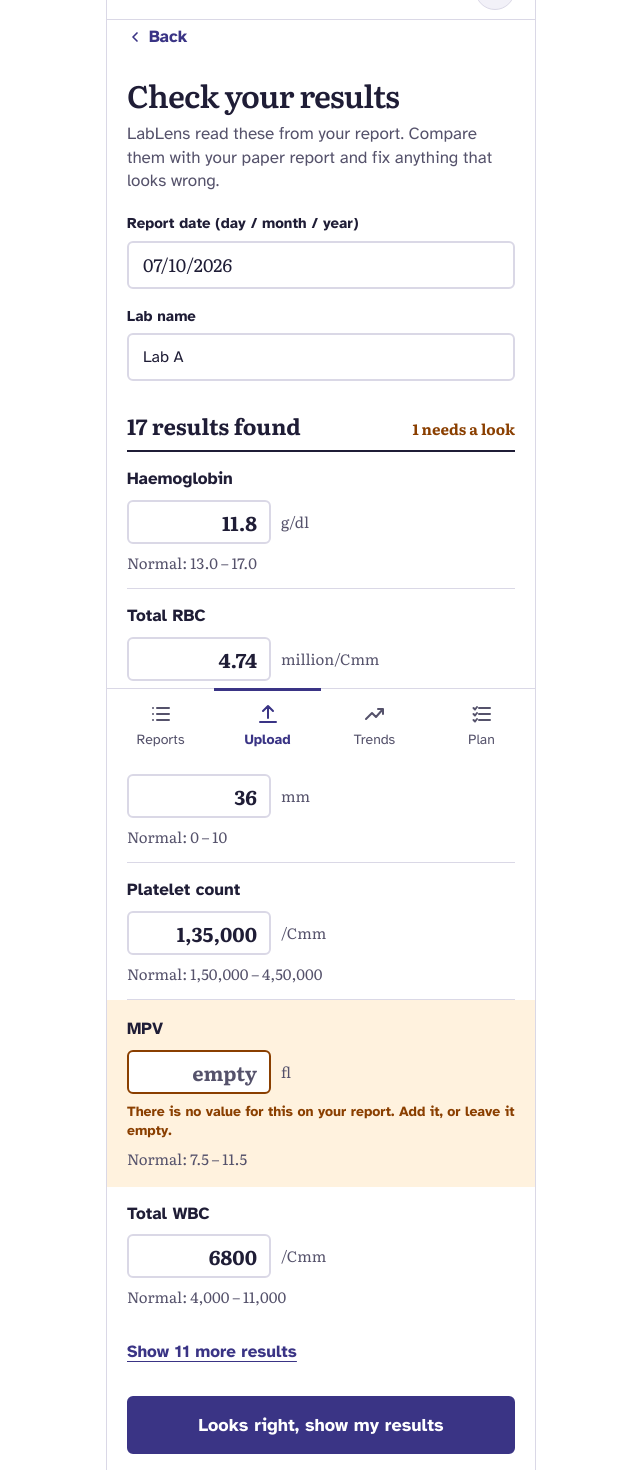
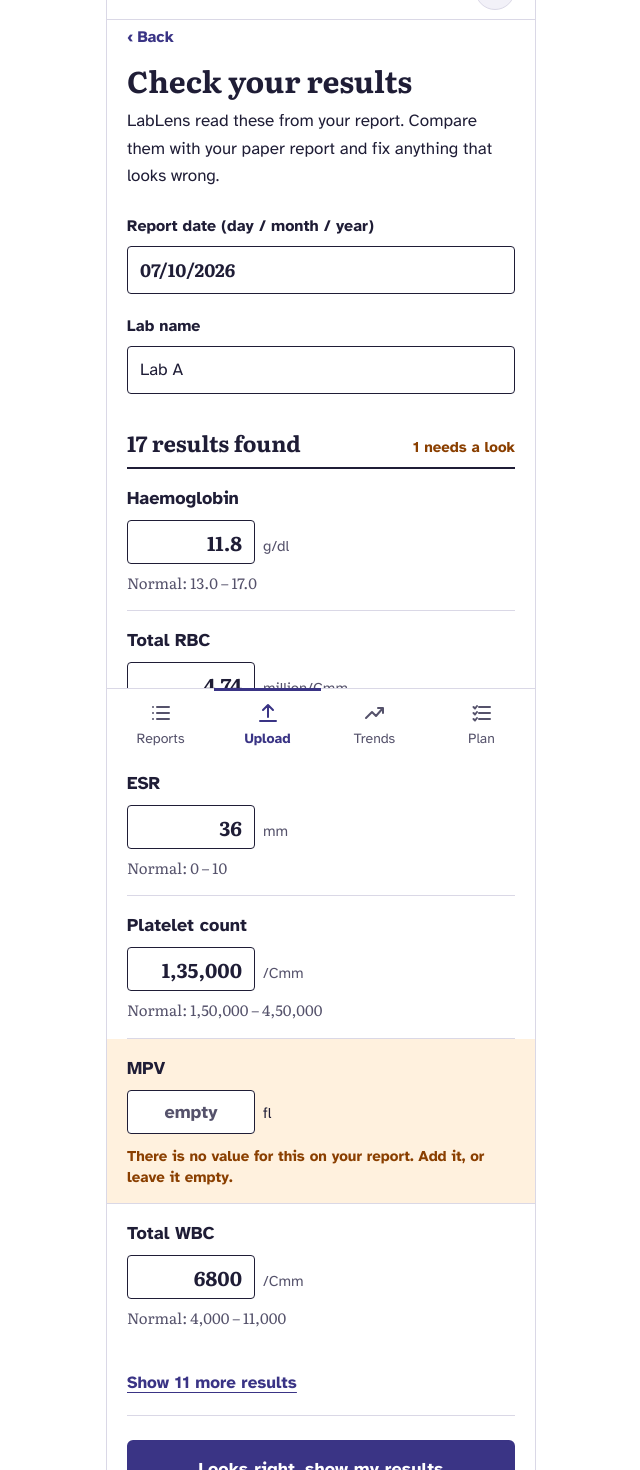
Before and after one commit to Nabil-Sajjad-Evan/LabLens, a Next.js app: page /check in a window 1280 px wide. Shown: the part 40-1510 px from the top of the page, without its empty margins (319-959 px from the left). Built offline with nearby package versions, Linux system fonts and the light colour scheme.

Commit message:
Polish C5 colours

```diff
--- a/app/check/page.tsx
+++ b/app/check/page.tsx
@@ -1,83 +1,103 @@
 // app/check/page.tsx
-// Screen C5: Check results (route: /check)
+// Screen C5: Check your results (route: /check)
 "use client";
 
 import { useState } from "react";
 import Link from "next/link";
 import Screen from "@/components/Screen";
-import { PageTitle } from "@/components/Headings";
 import PrimaryButton from "@/components/PrimaryButton";
-import TextLink from "@/components/TextLink";
-import { results as initialResults, formatNumber } from "@/lib/sample-data";
-import { formatRange } from "@/lib/format";
+
+interface ResultField {
+  id: string;
+  name: string;
+  value: string;
+  unit: string;
+  range?: string;
+  needsAttention?: boolean;
+}
+
+const initialResults: ResultField[] = [
+  {
+    id: "hb",
+    name: "Haemoglobin",
+    value: "11.8",
+    unit: "g/dl",
+    range: "Normal: 13.0 – 17.0",
+  },
+  {
+    id: "rbc",
+    name: "Total RBC",
+    value: "4.74",
+    unit: "million/Cmm",
+    range: "Normal: 4.5 – 5.5",
+  },
+  {
+    id: "esr",
+    name: "ESR",
+    value: "36",
+    unit: "mm",
+    range: "Normal: 0 – 10",
+  },
+  {
+    id: "platelet",
+    name: "Platelet count",
+    value: "1,35,000",
+    unit: "/Cmm",
+    range: "Normal: 1,50,000 – 4,50,000",
+  },
+  {
+    id: "mpv",
+    name: "MPV",
+    value: "",
+    unit: "fl",
+    needsAttention: true,
+  },
+  {
+    id: "wbc",
+    name: "Total WBC",
+    value: "6800",
+    unit: "/Cmm",
+    range: "Normal: 4,000 – 11,000",
+  },
+];
 
 export default function CheckResultsPage() {
   const [reportDate, setReportDate] = useState("07/10/2026");
   const [labName, setLabName] = useState("Lab A");
-  const [showAll, setShowAll] = useState(false);
+  const [resultsData, setResultsData] = useState<ResultField[]>(initialResults);
 
-  // Keep test values in state
-  const [testValues, setTestValues] = useState<Record<string, string>>(() => {
-    const map: Record<string, string> = {};
-    for (const r of initialResults) {
-      if (r.id === "mpv") {
-        map[r.id] = "";
-      } else if (r.value !== null) {
-        map[r.id] = r.id === "plt" ? formatNumber(r.value) : String(r.value);
-      } else {
-        map[r.id] = "";
-      }
-    }
-    return map;
-  });
-
-  const handleValueChange = (id: string, val: string) => {
-    setTestValues((prev) => ({ ...prev, [id]: val }));
+  const handleValueChange = (id: string, newValue: string) => {
+    setResultsData((prev) =>
+      prev.map((item) => (item.id === id ? { ...item, value: newValue } : item))
+    );
   };
-
-  // The 6 tests visible initially in the mockup
-  const initialIds = ["hb", "rbc", "esr", "plt", "mpv", "wbc"];
-  const initialItems = initialIds
-    .map((id) => initialResults.find((r) => r.id === id))
-    .filter(Boolean) as typeof initialResults;
-
-  const remainingItems = initialResults.filter((r) => !initialIds.includes(r.id));
-  const displayedItems = showAll ? [...initialItems, ...remainingItems] : initialItems;
 
   return (
     <Screen active="Upload" showAccount>
-      {/* Back button */}
+      {/* Top back navigation */}
+      <div className="pt-1">
         <Link
           href="/upload"
-        className="mt-1 flex items-center gap-1.5 text-[1.0625rem] font-bold text-brand"
+          className="inline-flex items-center gap-1 font-sans text-[1rem] font-bold text-brand hover:underline"
         >
-        <svg
-          width="16"
-          height="16"
-          viewBox="0 0 24 24"
-          fill="none"
-          stroke="currentColor"
-          strokeWidth="2.5"
-          strokeLinecap="round"
-          strokeLinejoin="round"
-          aria-hidden="true"
-        >
-          <path d="M15 18l-6-6 6-6" />
-        </svg>
-        Back
+          <span className="text-base leading-none">‹</span> Back
         </Link>
+      </div>
 
-      <PageTitle>Check your results</PageTitle>
-
-      <p className="mt-2 text-[1.0625rem] leading-snug text-muted">
-        LabLens read these from your report. Compare them with your paper report and fix anything
-        that looks wrong.
+      {/* Title & Description */}
+      <h1 className="mt-3 font-serif text-[1.875rem] font-bold leading-tight text-ink">
+        Check your results
+      </h1>
+      <p className="mt-2 font-sans text-[1.0625rem] leading-relaxed text-ink">
+        LabLens read these from your report. Compare them with your paper report and fix anything that looks wrong.
       </p>
 
-      {/* Meta input fields */}
-      <div className="mt-5 space-y-4">
-        <div>
-          <label htmlFor="report-date" className="block text-[0.9375rem] font-bold text-ink">
+      {/* Date Input Field */}
+      <div className="mt-6">
+        <label
+          htmlFor="report-date"
+          className="block font-sans text-[1rem] font-bold text-ink"
+        >
           Report date (day / month / year)
         </label>
         <input
@@ -85,12 +105,16 @@ export default function CheckResultsPage() {
           type="text"
           value={reportDate}
           onChange={(e) => setReportDate(e.target.value)}
-            className="mt-1.5 h-12 w-full rounded-md border-2 border-rule bg-white px-3.5 font-serif text-lg text-ink focus-visible:outline-none focus-visible:ring-2 focus-visible:ring-brand"
+          className="mt-2 h-12 w-full rounded border border-ink bg-white px-3 font-serif text-[1.125rem] font-bold text-ink focus:outline-none focus:ring-1 focus:ring-brand"
         />
       </div>
 
-        <div>
-          <label htmlFor="lab-name" className="block text-[0.9375rem] font-bold text-ink">
+      {/* Lab Name Input Field */}
+      <div className="mt-5">
+        <label
+          htmlFor="lab-name"
+          className="block font-sans text-[1rem] font-bold text-ink"
+        >
           Lab name
         </label>
         <input
@@ -98,87 +122,101 @@ export default function CheckResultsPage() {
           type="text"
           value={labName}
           onChange={(e) => setLabName(e.target.value)}
-            className="mt-1.5 h-12 w-full rounded-md border-2 border-rule bg-white px-3.5 text-base text-ink focus-visible:outline-none focus-visible:ring-2 focus-visible:ring-brand"
+          className="mt-2 h-12 w-full rounded border border-ink bg-white px-3 font-sans text-[1.0625rem] text-ink focus:outline-none focus:ring-1 focus:ring-brand"
         />
       </div>
-      </div>
 
-      {/* Count summary bar */}
-      <div className="mt-7 flex items-baseline justify-between border-b-2 border-ink pb-2">
-        <span className="font-serif text-[1.375rem] font-bold text-ink">17 results found</span>
-        <span className="font-serif text-[0.9375rem] font-bold text-warn">
+      {/* Results Header */}
+      <div className="mt-8 flex items-baseline justify-between border-b-2 border-ink pb-2">
+        <h2 className="font-serif text-[1.375rem] font-bold text-ink">
+          17 results found
+        </h2>
+        <span className="font-sans text-[0.9375rem] font-bold text-warn">
           1 needs a look
         </span>
       </div>
 
-      {/* Results list */}
-      <div>
-        {displayedItems.map((r) => {
-          const isMpv = r.id === "mpv";
-          const val = testValues[r.id] ?? "";
+      {/* Result Rows */}
+      <div className="divide-y divide-rule">
+        {resultsData.map((item) => {
+          if (item.needsAttention) {
+            return (
+              <div key={item.id} className="-mx-5 bg-warn-bg px-5 py-4">
+                <h3 className="font-sans text-[1.125rem] font-bold text-ink">
+                  {item.name}
+                </h3>
+                <div className="mt-2 flex items-baseline gap-2">
+                  <div className="relative">
+                    <input
+                      type="text"
+                      value={item.value}
+                      placeholder="empty"
+                      onChange={(e) => handleValueChange(item.id, e.target.value)}
+                      className="h-11 w-32 rounded border border-ink bg-white px-3 text-center font-sans text-[1.125rem] font-bold text-muted placeholder:font-bold placeholder:text-muted focus:outline-none focus:ring-1 focus:ring-brand"
+                    />
+                  </div>
+                  <span className="font-sans text-[0.9375rem] text-ink">
+                    {item.unit}
+                  </span>
+                </div>
+                <p className="mt-3 font-sans text-[0.9375rem] font-bold leading-snug text-warn">
+                  There is no value for this on your report. Add it, or leave it empty.
+                </p>
+              </div>
+            );
+          }
 
           return (
-            <div
-              key={r.id}
-              className={`py-3.5 ${
-                isMpv
-                  ? "-mx-5 bg-[#FFF2DE] px-5 py-4"
-                  : "border-b border-rule last:border-b-0"
-              }`}
-            >
-              <label htmlFor={`input-${r.id}`} className="block text-[1.0625rem] font-bold text-ink">
-                {r.name}
-              </label>
-
-              <div className="mt-2 flex items-center gap-2.5">
+            <div key={item.id} className="py-4">
+              <h3 className="font-sans text-[1.125rem] font-bold text-ink">
+                {item.name}
+              </h3>
+              <div className="mt-2 flex items-baseline gap-2">
                 <input
-                  id={`input-${r.id}`}
                   type="text"
-                  value={val}
-                  placeholder={isMpv ? "empty" : ""}
-                  onChange={(e) => handleValueChange(r.id, e.target.value)}
-                  className={`h-11 w-36 rounded-md border-2 bg-white px-3 text-right font-serif text-[1.25rem] font-bold ${
-                    isMpv && !val
-                      ? "border-[#8A3F00] text-center font-serif text-base font-bold text-muted placeholder:text-muted"
-                      : "border-rule text-ink"
-                  } focus-visible:outline-none focus-visible:ring-2 focus-visible:ring-brand`}
+                  value={item.value}
+                  onChange={(e) => handleValueChange(item.id, e.target.value)}
+                  className="h-11 w-32 rounded border border-ink bg-white px-3 text-right font-serif text-[1.25rem] font-bold text-ink focus:outline-none focus:ring-1 focus:ring-brand"
                 />
-                <span className="font-serif text-[0.9375rem] text-muted">{r.unit}</span>
+                <span className="font-sans text-[0.9375rem] text-muted">
+                  {item.unit}
+                </span>
               </div>
-
-              {isMpv && !val && (
-                <p className="mt-2 text-[0.875rem] font-bold leading-snug text-warn">
-                  There is no value for this on your report. Add it, or leave it empty.
+              {item.range && (
+                <p className="mt-2 font-serif text-[0.9375rem] text-muted">
+                  {item.range}
                 </p>
               )}
-
-              <p className="mt-2 font-serif text-[0.9375rem] text-muted">
-                Normal: {formatRange(r)}
-              </p>
             </div>
           );
         })}
       </div>
 
-      {/* Show more toggle */}
-      {!showAll && (
-        <div className="mt-4">
+      {/* Show more results link */}
+      <div className="mt-6 border-b border-rule pb-5">
         <button
           type="button"
-            onClick={() => setShowAll(true)}
-            className="text-[1.0625rem] font-bold text-brand underline underline-offset-4"
+          className="font-sans text-[1.0625rem] font-bold text-brand underline decoration-brand underline-offset-4 hover:opacity-80"
         >
           Show 11 more results
         </button>
       </div>
-      )}
 
-      {/* Bottom actions */}
-      <div className="mt-8 flex flex-col items-center">
-        <PrimaryButton href="/reports/latest">Looks right, show my results</PrimaryButton>
-        <TextLink href="/upload" muted className="mt-1">
+      {/* Bottom CTA Button */}
+      <div className="mt-6">
+        <PrimaryButton href="/reports/latest">
+          Looks right, show my results
+        </PrimaryButton>
+      </div>
+
+      {/* Cancel Link */}
+      <div className="mt-4 pb-4">
+        <Link
+          href="/upload"
+          className="font-sans text-[1.0625rem] font-bold text-ink underline underline-offset-4 hover:text-muted"
+        >
           Cancel
-        </TextLink>
+        </Link>
       </div>
     </Screen>
   );
```
Lines whose indentation alone changed are shown as unchanged.
